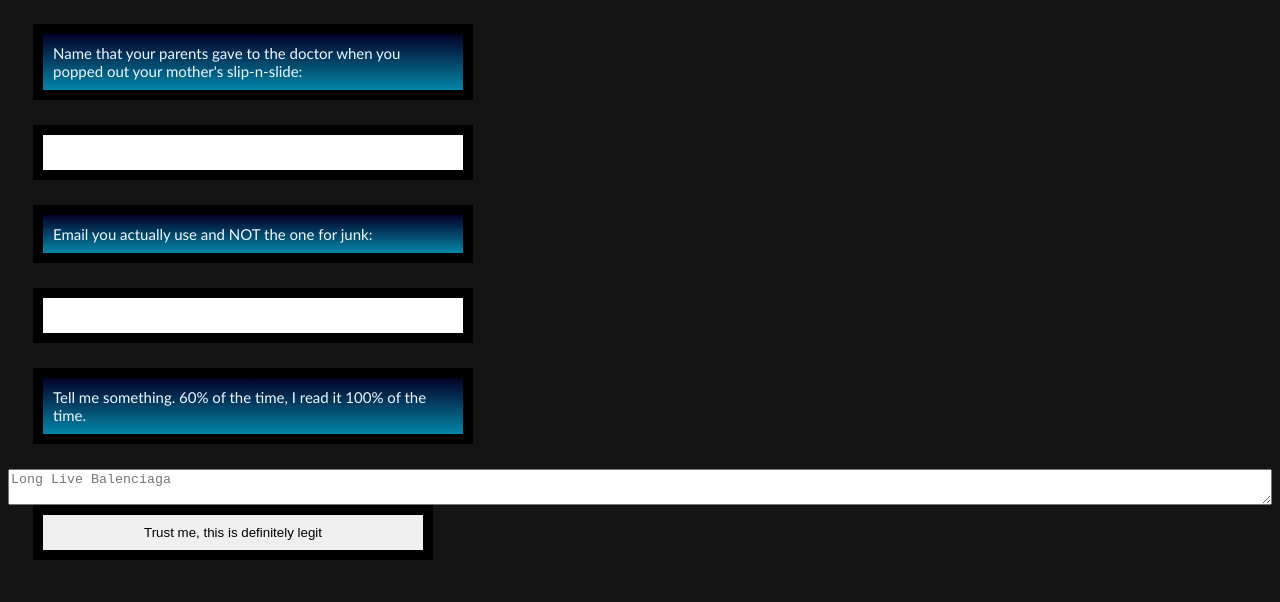
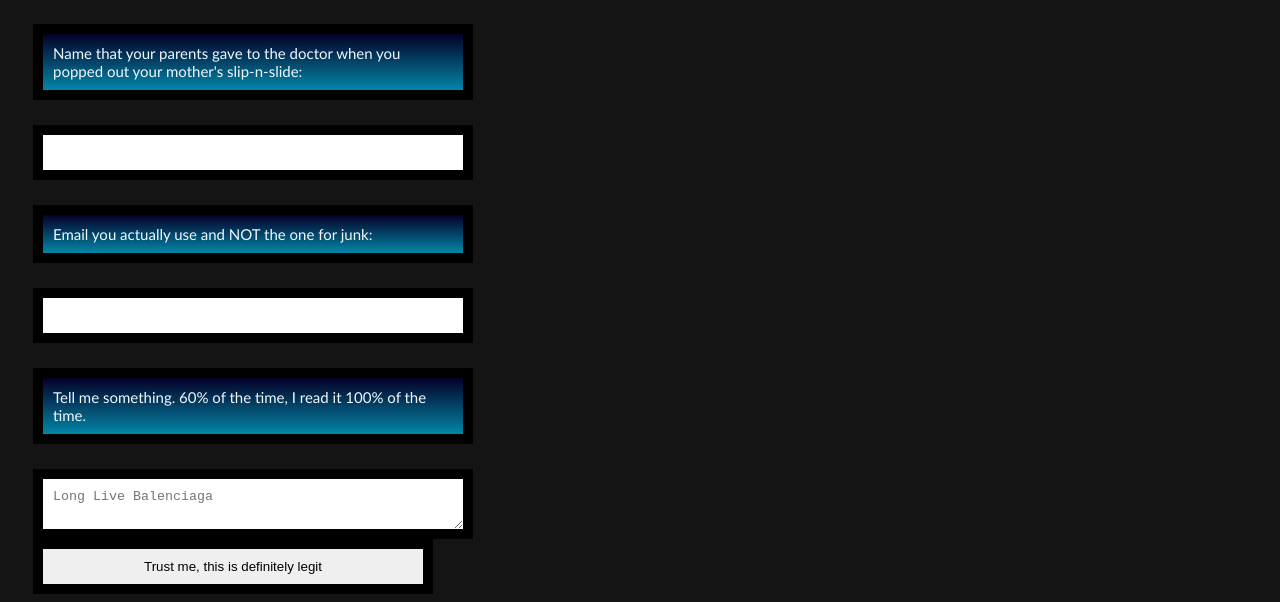
Before and after one commit to Peter-SayreCarrero-PersonalWebsite/personal-site, a plain HTML site: page contact.html in a window 1280 px wide. Shown: the part 254-856 px from the top of the page. Before the commit the page ends 822 px from the top, so only its background shows below. Drawn offline with Linux system fonts and the light colour scheme.

Commit message:
forgot to put the textarea format size. for that stupid text box.

```diff
--- a/style.css
+++ b/style.css
@@ -84,7 +84,7 @@ form {
 
 }
 
-input, button {
+input, button, textarea {
     width: 400px;
     padding: 10px;
     border: 10px solid;
```
